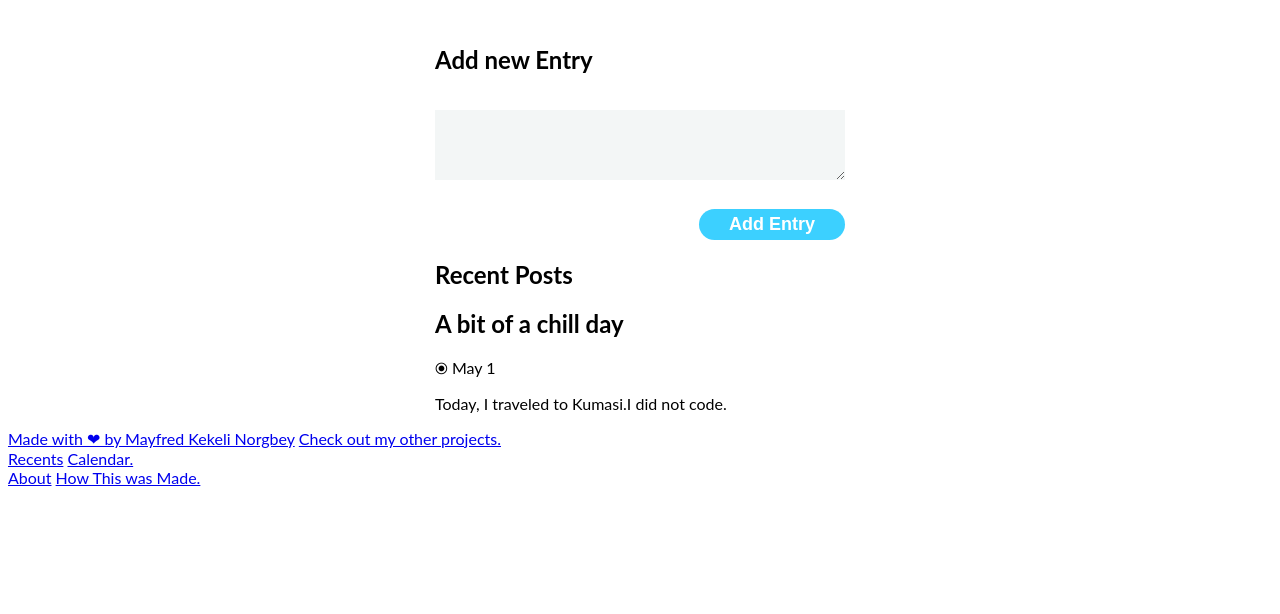
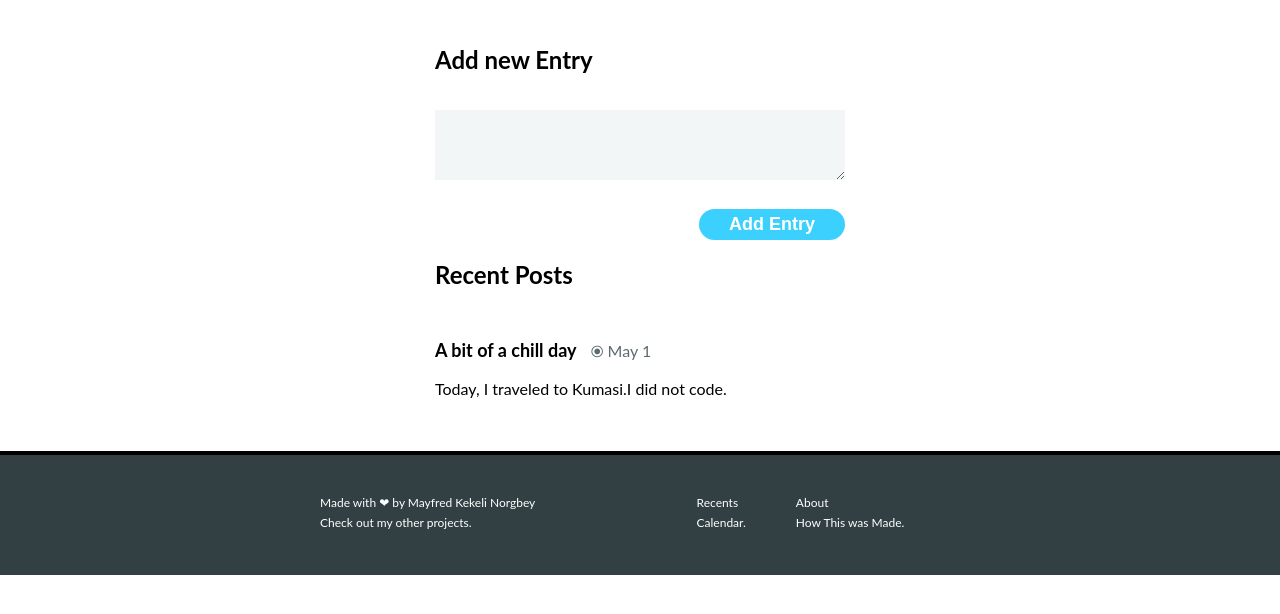
Before and after one commit to kekubezos/microblog-frontend, a plain HTML site: page index.html in a window 1280 px wide. Shown: the part 142-756 px from the top of the page. Drawn offline with Linux system fonts and the light colour scheme.

Commit message:
Added styles for the footer

```diff
--- a/styles.css
+++ b/styles.css
@@ -7,6 +7,7 @@ html{
 }
 body{
     box-sizing: border-box;
+    margin: 0;
 }
 
 .navbar{
@@ -87,3 +88,68 @@ body{
     background-color: #18c1e1;
 
 }
+
+.entry{
+    margin-top: 50px;
+}
+
+.entry__title{
+    display: inline;
+    margin-right: 10px;
+    font-size: 18px;
+}
+
+.entry__date{
+    color: #5c6b70;
+}
+
+.entry__content{
+    font-size: 16px;
+    line-height: 150%;
+}
+
+.footer{
+    background-color: #323f43;
+    padding: 40px 0;
+    margin-top: 50px;
+    border-top: 4px solid black;
+    font-size: 12px;
+    color: white;
+
+}
+
+.footer__content{
+    max-width: 640px;
+    margin: 0 auto;
+    display: flex;
+    flex-direction: row;
+
+}
+
+.footer .left{
+    flex-grow: 2;
+    display: flex;
+    flex-direction: column;
+}
+
+.footer .right{
+    flex-grow: 1;
+    display: flex;
+    flex-direction: row;
+}
+
+.footer__column{
+    display: flex;
+    flex-direction: column;
+    margin-left: 50px;
+}
+
+.footer__item{
+    color: inherit;
+    margin-bottom: 5px;
+    text-decoration: none;
+}
+
+.footer__item:hover{
+    text-decoration: underline;
+}
```
